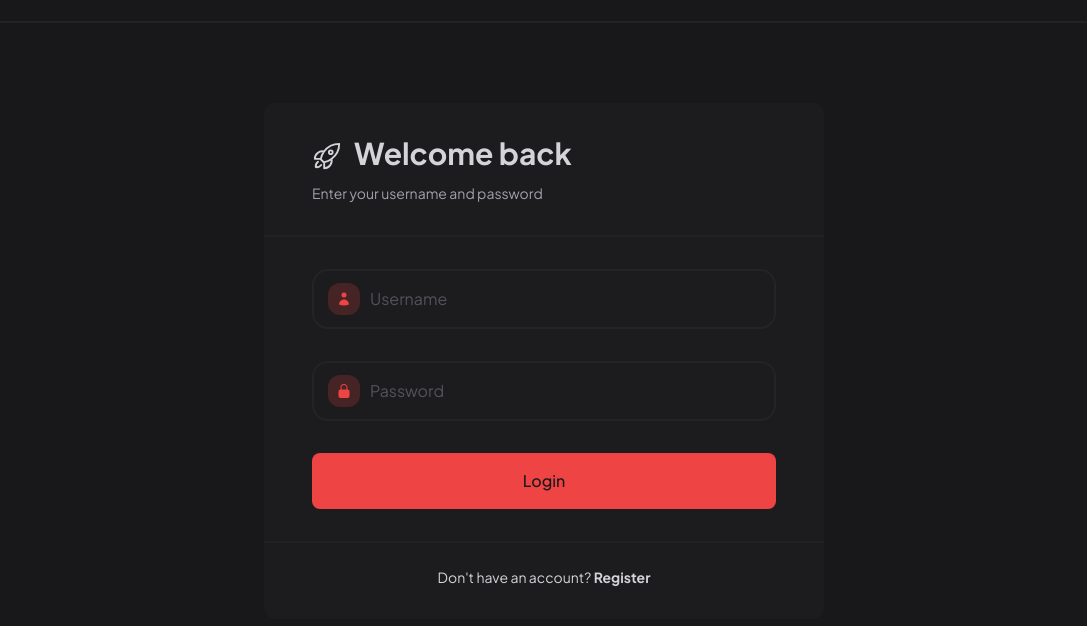
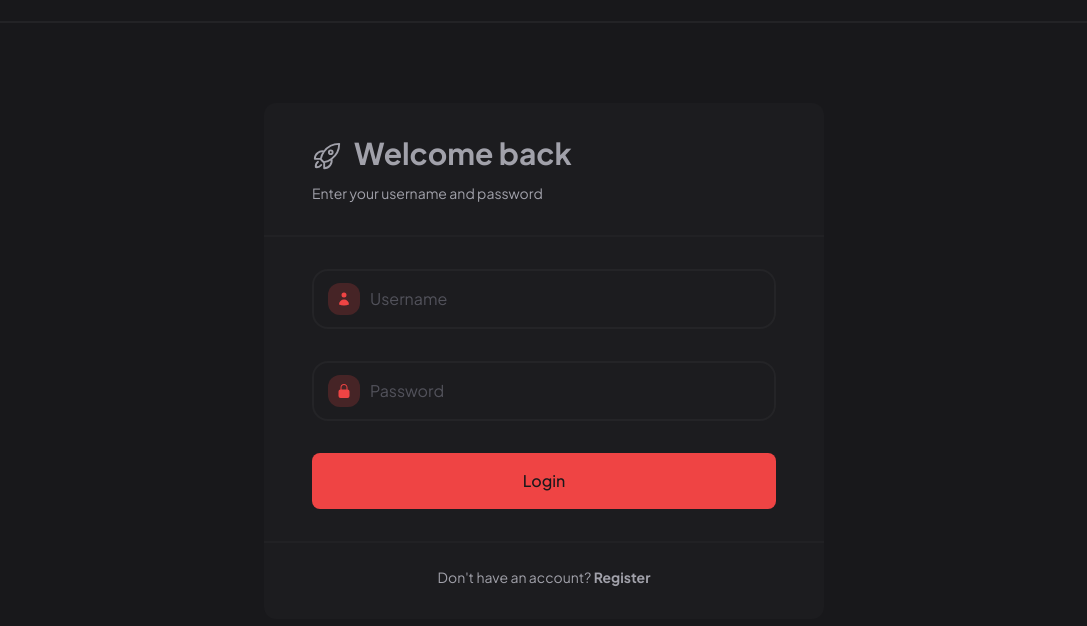
Before and after one commit to aldwiputra/taskify, a website: page login/index.html in a window 1280 px wide. Shown: the part 64-690 px from the top of the page, without its empty margins (96-1183 px from the left). Drawn offline with Linux system fonts and the light colour scheme.

Commit message:
adjust some font color

```diff
--- a/login/index.html
+++ b/login/index.html
@@ -33,7 +33,7 @@
 
     <main class="py-20">
       <div class="max-w-[35rem] mx-auto bg-zinc-800/30 py-8 px-12 rounded-xl overflow-hidden">
-        <h1 class="text-3xl font-bold">
+        <h1 class="text-3xl font-bold text-zinc-400">
           <svg
             class="inline-block h-[1em] align-bottom mr-3"
             xmlns="http://www.w3.org/2000/svg"
@@ -85,7 +85,7 @@
 
         <div class="mt-8 h-[2px] w-full bg-zinc-800/50 scale-x-150"></div>
 
-        <p class="text-center mt-6 text-sm">
+        <p class="text-center mt-6 text-sm text-zinc-400">
           Don't have an account?
           <a class="font-bold hover:underline underline-offset-2" href="/register">Register</a>
         </p>
```
Also changed, not shown: register/index.html (+2 -2 lines).
